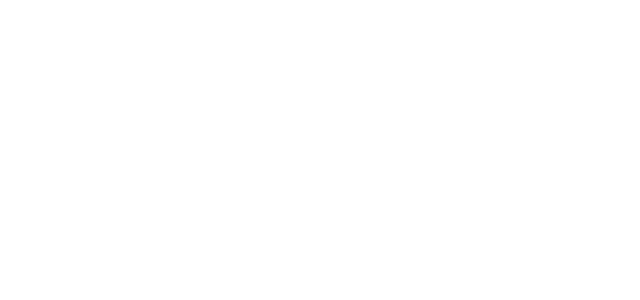
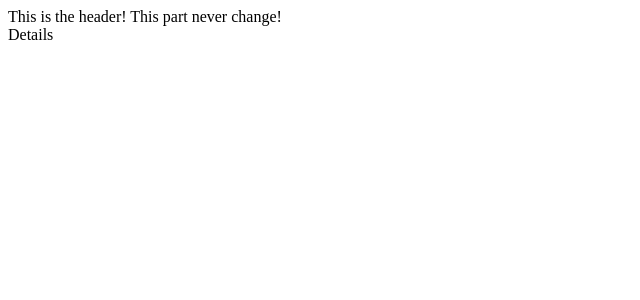
Before and after one commit to cellbesmanos/fm-rest-countries, a React (Create React App) app: page /country/1 in a window 1280 px wide. Before the commit this address had no page. Shown: the top 300 px of the page, without its empty margins (0-640 px from the left). Built offline with nearby package versions, Linux system fonts and the light colour scheme.

Commit message:
Feat: Add route for Details container

```diff
--- a/src/index.js
+++ b/src/index.js
@@ -3,6 +3,7 @@
 import { BrowserRouter, Routes, Route } from "react-router-dom";
 import App from "./App";
 import Countries from "./routes/countries/Countries";
+import Details from "./routes/details/Details";
 
 const root = ReactDOM.createRoot(document.getElementById("root"));
 
@@ -11,7 +12,8 @@
     <BrowserRouter>
       <Routes>
         <Route path="/" element={<App />}>
-          <Route path="/countries" element={<Countries />} />
+          <Route path="/countries" element={<Countries />} index />
+          <Route path="/country/:id" element={<Details />} />
         </Route>
       </Routes>
     </BrowserRouter>
```
